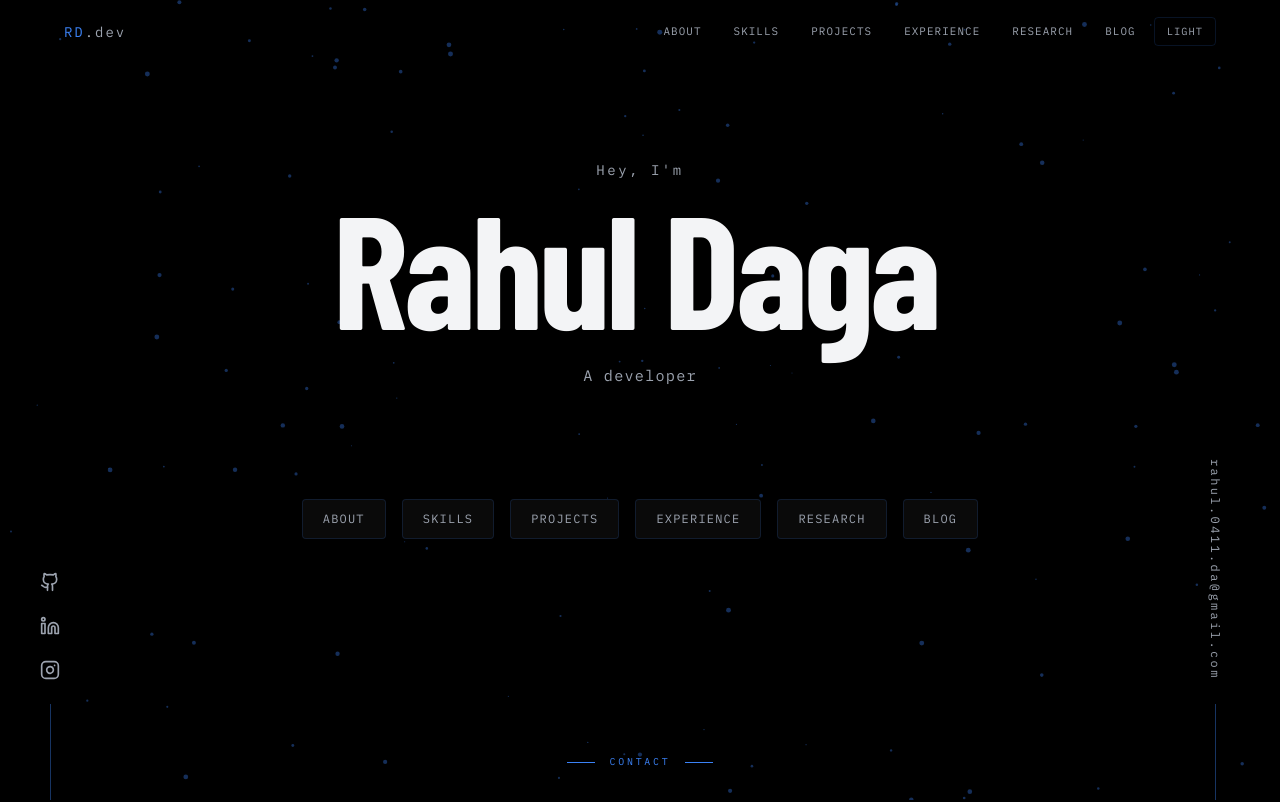
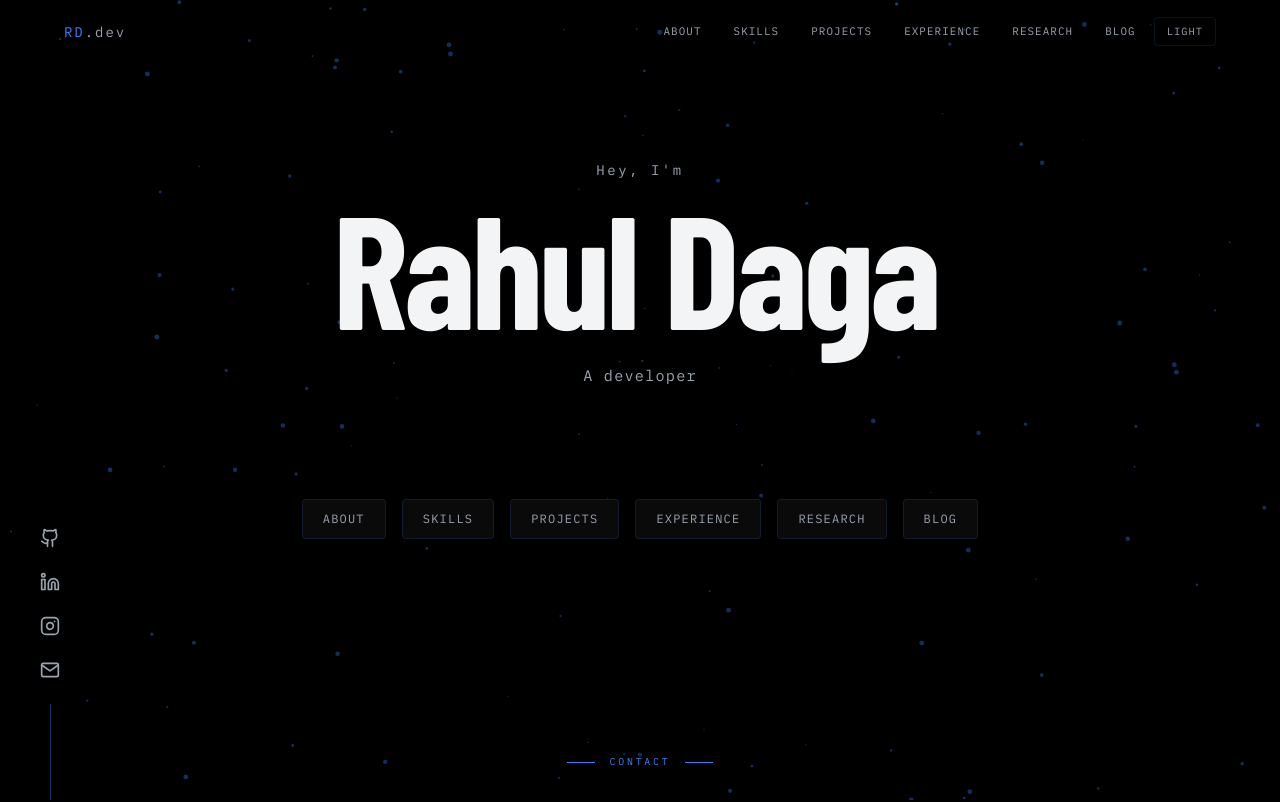
Before and after one commit to rahul02-dat/rahuldaga.github.io, a Next.js app: page / in a window 1280 px wide. Shown: the top 802 px of the page. Built offline with nearby package versions, Linux system fonts and the light colour scheme; a web font is replaced by a local one.

Commit message:
Portfolio

```diff
--- a/src/app/layout.tsx
+++ b/src/app/layout.tsx
@@ -4,7 +4,6 @@
 import { ParticleNetwork } from "@/components/particle-network";
 import { UfoCursor } from "@/components/ufo-cursor";
 import { Socials } from "@/components/socials";
-import { EmailSide } from "@/components/email-side";
 
 export const metadata: Metadata = {
   title: "Rahul Daga — ML Engineer",
@@ -32,7 +31,6 @@
           <UfoCursor />
           <ParticleNetwork />
           <Socials />
-          <EmailSide />
           {children}
         </ThemeProvider>
       </body>
--- a/src/components/email-side.tsx
+++ /dev/null
@@ -1,15 +0,0 @@
-import { profile } from "@/data/portfolio";
-
-export function EmailSide() {
-  return (
-    <div className="hidden md:flex fixed bottom-0 right-10 z-50 flex-col items-center gap-6 after:content-[''] after:w-[1px] after:h-24 after:bg-[var(--border-hi)]">
-      <a
-        href={`mailto:${profile.email}`}
-        className="font-mono text-[0.75rem] tracking-[0.2em] text-[var(--dim)] hover:text-[var(--accent)] hover:-translate-y-2 transition-all duration-300 py-4"
-        style={{ writingMode: 'vertical-rl' }}
-      >
-        {profile.email}
-      </a>
-    </div>
-  );
-}
--- a/src/components/socials.tsx
+++ b/src/components/socials.tsx
@@ -41,6 +41,16 @@
           <line x1="17.5" x2="17.51" y1="6.5" y2="6.5"/>
         </svg>
       </a>
+      <a
+        href={`mailto:${profile.email}`}
+        aria-label="Email"
+        className="text-[var(--dim)] hover:text-[var(--accent)] hover:-translate-y-1 transition-all duration-300"
+      >
+        <svg xmlns="http://www.w3.org/2000/svg" width="20" height="20" viewBox="0 0 24 24" fill="none" stroke="currentColor" strokeWidth="2" strokeLinecap="round" strokeLinejoin="round">
+          <path d="M4 4h16c1.1 0 2 .9 2 2v12c0 1.1-.9 2-2 2H4c-1.1 0-2-.9-2-2V6c0-1.1.9-2 2-2z"/>
+          <polyline points="22,6 12,13 2,6"/>
+        </svg>
+      </a>
     </div>
   );
 }
```
